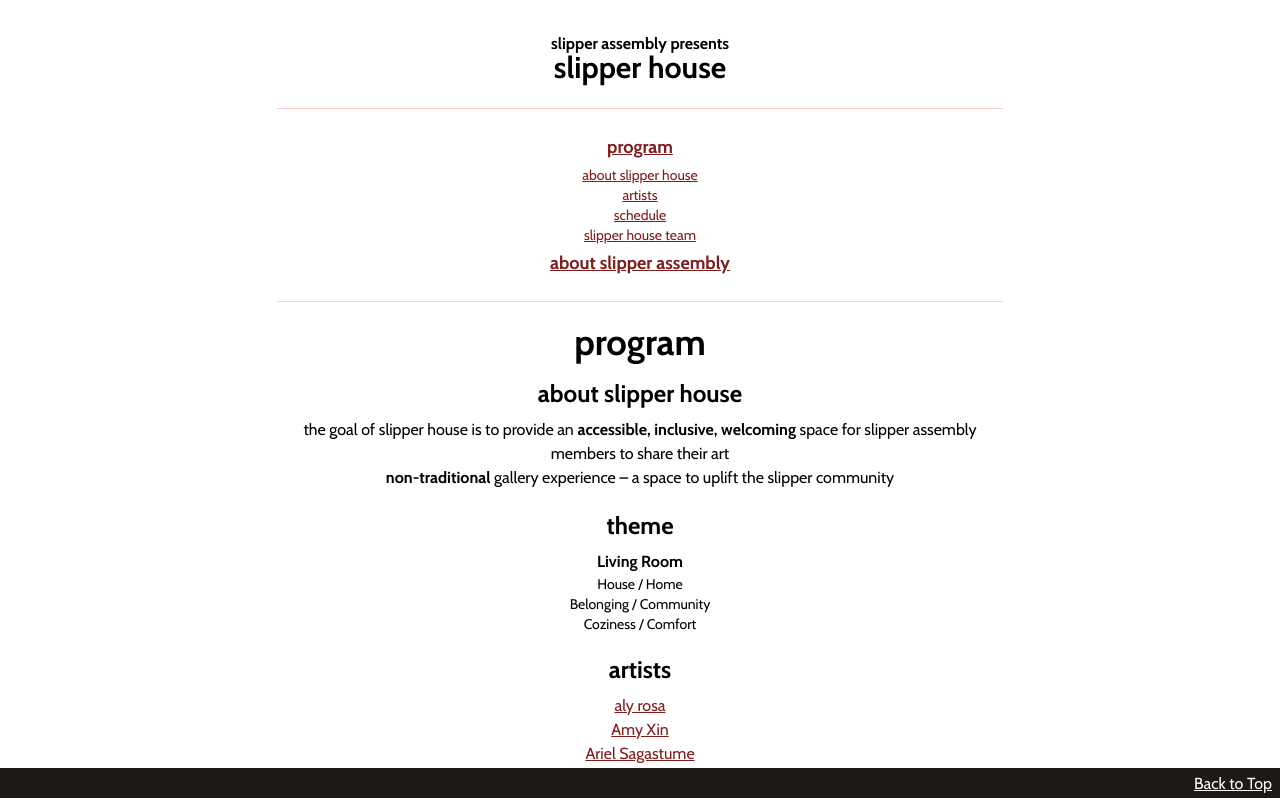
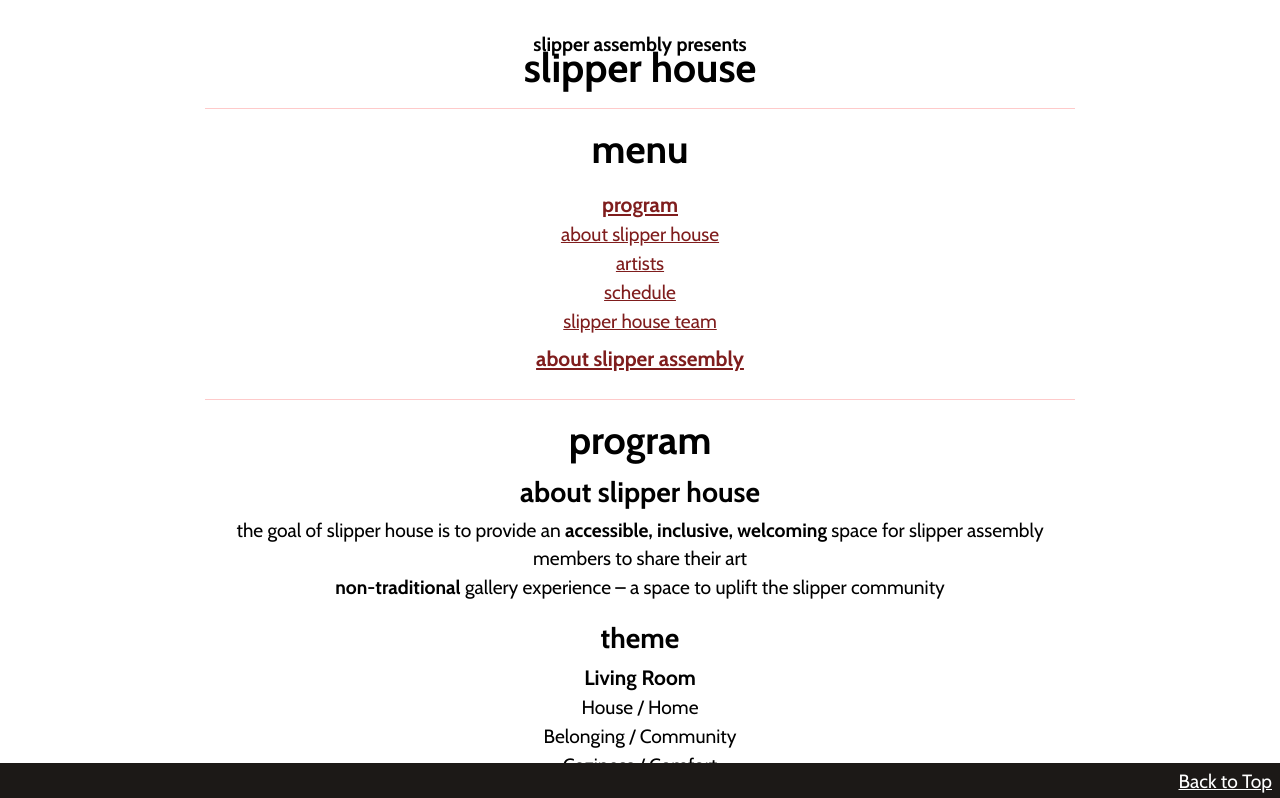
Before and after one commit to fernakr/slipper-house, a Next.js app: page /slipper-house/ in a window 1280 px wide. Shown: the top 798 px of the page. Built offline with nearby package versions, Linux system fonts and the light colour scheme.

Commit message:
increase font size

```diff
--- /dev/null
+++ b/app/community-guidelines/page.js
@@ -0,0 +1,7 @@
+export default function CommunityGuidelines(){
+    return (
+        <div>
+                test
+        </div>
+    )
+}
--- a/app/globals.css
+++ b/app/globals.css
@@ -19,6 +19,7 @@ targets devices or browsers that have a dark color scheme preference set. */
 } */
 
 body {
+  font-size: 1.2rem;
   color: rgb(var(--foreground-rgb));
   background: linear-gradient(
       to bottom,
--- a/app/page.js
+++ b/app/page.js
@@ -3,6 +3,10 @@ import leftWall from "./images/left-wall.jpg";
 import rightWall from './images/right-wall.jpg';
 
 export default function Home() {
+
+  // when link is clicked blur the focus in a react app
+  // https://stackoverflow.com/questions/61502527/when-link-is-clicked-blur-the-focus-in-a-react-app
+
 
   const locations = [
     {
@@ -464,6 +468,34 @@ export default function Home() {
       "piece3_location": "right-wall"
     }
   ];
+  const menu = [
+    {
+      "label": "program",
+      "id": "program",
+      "subMenu": [
+        {
+          "label": "about slipper house",
+          "id": "slipper-house"
+        },
+        {
+          "label": "artists",
+          "id": "artists"
+        },
+        {
+          "label": "schedule",
+          "id": "schedule"
+        },
+        {
+          "label": "slipper house team",
+          "id": "slipper-house-team"
+        }
+      ]
+    },
+    {
+      "label": "about slipper assembly",
+      "id": "about"
+    }
+  ]
   return (
     <main className="text-center p-8 justify-center">
       <div className=" max-w-prose pb-14 m-auto">
@@ -472,9 +504,24 @@ export default function Home() {
           <span className="block">slipper house</span>
         </h1>
         <hr />
-        <ul className="no-list menu">
+        <h2>menu</h2>
+        { menu.map((menuItem, index) => (
+          <ul key={ index } className="no-list">
+            <li>
+              <a className="text-lg font-bold" href={`#${menuItem.id} `}>{menuItem.label}</a>
+              <ul className="no-list mb-2">
+                {menuItem.subMenu && menuItem.subMenu.map((subMenuItem, index) => (
+                  <li key={ index }>
+                    <a href={`#${subMenuItem.id} `} >{subMenuItem.label}</a>
+                  </li>
+                ))}
+              </ul>
+            </li>
+          </ul>
+        ))}
+        {/* <ul className="no-list menu">
           <li>
-            <a href="#program">program</a>
+            <a href="#program" >program</a>
             <ul className="no-list">
               <li>
                 <a href="#slipper-house">about slipper house</a>
@@ -493,7 +540,7 @@ export default function Home() {
           <li>
             <a href="#about">about slipper assembly</a>
           </li>
-        </ul>
+        </ul> */}
         <hr />
         <h2 id="program">program</h2>
         <h3 id="slipper-house">about slipper house</h3>
@@ -502,8 +549,8 @@ export default function Home() {
           <li><strong>non-traditional</strong> gallery experience – a space to uplift the slipper community</li>
           </ul>
         <h3>theme</h3>
-        <strong>Living Room</strong>
-        <ul className="no-list text-sm">
+        <strong className="text-lg">Living Room</strong>
+        <ul className="no-list">
           <li>House / Home</li>
           <li>Belonging / Community</li>
           <li>Coziness / Comfort</li>
@@ -552,7 +599,7 @@ export default function Home() {
               <h4 id={artist.name}>{artist.name}</h4>
               <p>{artist.contact}</p>
 
-              <div className="text-sm mt-1" dangerouslySetInnerHTML={
+              <div className="text-base mt-1 mb-4" dangerouslySetInnerHTML={
                       {__html: '<p>' + artist.theme.replace(/\n/g, '</p><p class="mt-1">') + '</p>'}}></div>
               { pieces.map((piece, index) => {
 
--- a/tailwind.config.js
+++ b/tailwind.config.js
@@ -6,6 +6,16 @@ module.exports = {
     "./app/**/*.{js,ts,jsx,tsx,mdx}",
   ],
   theme: {
+    fontSize: {
+      sm: '1rem',
+      base: '1.2rem',
+      lg: '1.3rem',
+      xl: '1.5rem',
+      '2xl': '1.763rem',
+      '3xl': '2.53rem',
+      '4xl': '2.441rem',
+      '5xl': '3.052rem',
+    },
     extend: {
       backgroundImage: {
         "gradient-radial": "radial-gradient(var(--tw-gradient-stops))",
```
